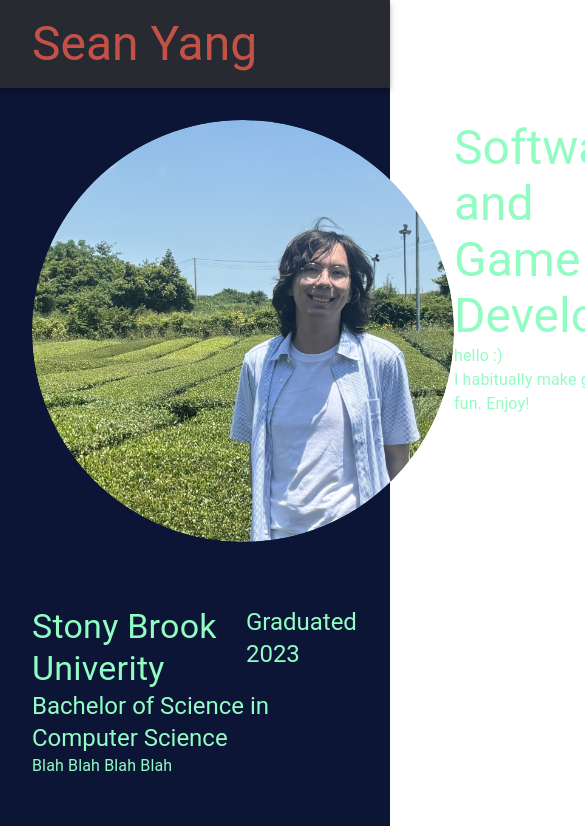
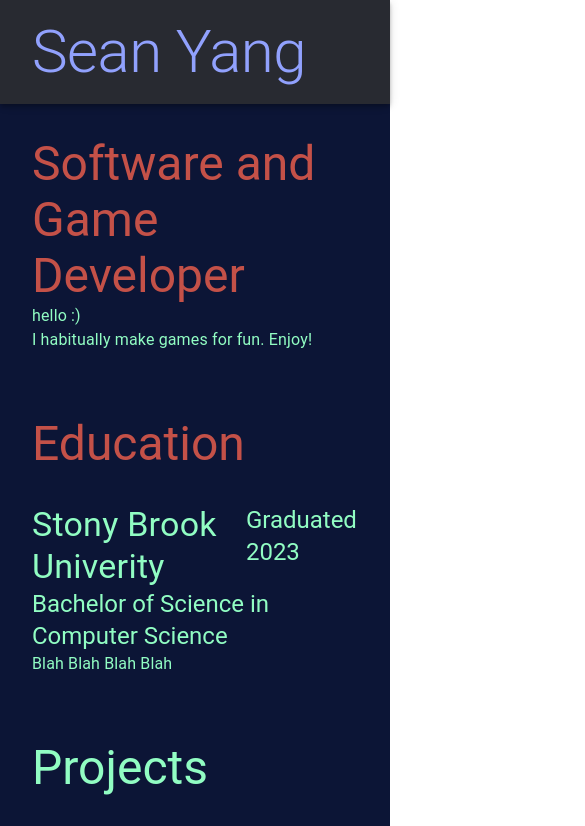
Before and after one commit to s303824/sean-yang, a React (Create React App) app: page / in a window 390 px wide. Shown: the top 826 px of the page, 585 px wide, since content can reach past the window. Built offline with nearby package versions, Linux system fonts and the light colour scheme; grey boxes are pictures that could not be loaded.

Commit message:
day 1 updates to rough draft

```diff
--- a/src/App.css
+++ b/src/App.css
@@ -16,6 +16,9 @@
   align-items: center;
   max-width: 50vh;
   min-width: 50vh;
+  border-radius: '50%';
+  overflow:hidden;
+  background-clip: border-box;
 
 }
 
@@ -33,16 +36,25 @@
   justify-content: center;
   font-size: calc(10px + 2vmin);
   color: #91fdc3;;
+
 }
 
-.App-link {
+.title{
+  color: #91a1fd;
+}
+
+.subtitle {
   color: #c45148;
+
+}
+
+.bar{
+  background-color: #282a31;
 }
 
 @media only screen and (max-width: 768px) {
   /* For mobile phones: */
-  App-logo{
-    display: inline-block;
-    width: 100%;
+  about {
+    display:grid;
   }
 }
--- a/src/App.js
+++ b/src/App.js
@@ -1,4 +1,3 @@
-import logo from './pfp.jpg';
 import './App.css';
 import TopBar from './components/TopBar';
 import AboutSection from './components/AboutSection'
--- a/src/components/AboutSection.js
+++ b/src/components/AboutSection.js
@@ -1,19 +1,16 @@
 import { Box, Typography } from "@mui/material";
-import logo from '../profile.jpg';
+import CircleImage from './CircleImage';
 import '../App.css';
 
 function AboutSection(){
     return(
-        <Box sx={{display:"flex", flexDirection:"row" , padding:4, justifyContent:"space-around"}}>
-            <Box  className="App-logo" sx={{borderRadius: '50%' ,overflow:'hidden', backgroundClip:'border-box'}}>
-                <img src={logo} className="App-logo"alt="profile pic"/>
-            </Box>
-            <Box sx={{display:"flex", flexDirection:"column"}}>
-                <Typography variant="h3">Software and Game Developer</Typography>
-                <Typography>
-                    hello :) <br/>
-                    I habitually make games for fun. Enjoy!
-                </Typography>
+        <Box className="about" sx={{display:"flex", flexDirection:"cloumn" , padding:4, justifyContent:"space-around"}}>
+            <Box sx={{flexDirection:"column"}}>
+            <Typography className="subtitle" variant="h3">Software and Game Developer</Typography>
+            <Typography>
+                hello :) <br/>
+                I habitually make games for fun. Enjoy!
+            </Typography>
 
             </Box>
         </Box>
--- /dev/null
+++ b/src/components/CircleImage.js
@@ -0,0 +1,12 @@
+import { Box } from "@mui/material";
+import logo from '../profile.jpg';
+import '../App.css';
+
+function CircleImage(){
+return(
+    <Box  className="App-logo" >
+        <img src={logo} alt="profile pic"/>
+    </Box>
+)
+}
+export default CircleImage
--- a/src/components/Education_Skills.js
+++ b/src/components/Education_Skills.js
@@ -4,6 +4,8 @@ import '../App.css';
 function Education_Skills(){
     return(
         <Box sx={{display:"flex", flexDirection:"column" , padding:4, alignContent:"space-between"}}>
+            <Typography variant="h3" className="subtitle" sx={{marginBottom:4}}>Education</Typography>
+
             <Box sx={{display:"flex", flexDirection:"row" , justifyContent:"space-between"}}>
                 <Typography variant="h4">Stony Brook Univerity</Typography>
                 <Typography variant="h5">Graduated 2023</Typography>
--- a/src/components/TopBar.js
+++ b/src/components/TopBar.js
@@ -6,9 +6,9 @@ function TopBar(){
     return (
         <Box sx={{ flexGrow: 1  }}>
           <AppBar position="sticky">
-            <Toolbar sx={{bgcolor:"#282a31"}}>
+            <Toolbar className='bar'>
               <div>
-              <Typography variant="h3" sx={{ color: "#c45148", flexGrow: 1, textAlign:"center" , padding:2}}>
+              <Typography variant="h2" className="title" sx={{flexGrow: 1, textAlign:"center" , padding:2}}>
                     Sean Yang
                 </Typography>
               </div>
--- a/src/index.css
+++ b/src/index.css
@@ -1,3 +1,8 @@
+@font-face {
+  font-family: inconsolata;
+  src: url(../public/inconsolata.regular.ttf);
+}
+
 body {
   margin: 0;
   font-family: -apple-system, BlinkMacSystemFont, 'Segoe UI', 'Roboto', 'Oxygen',
```
Also changed, not shown: public/inconsolata.regular.ttf (added).
